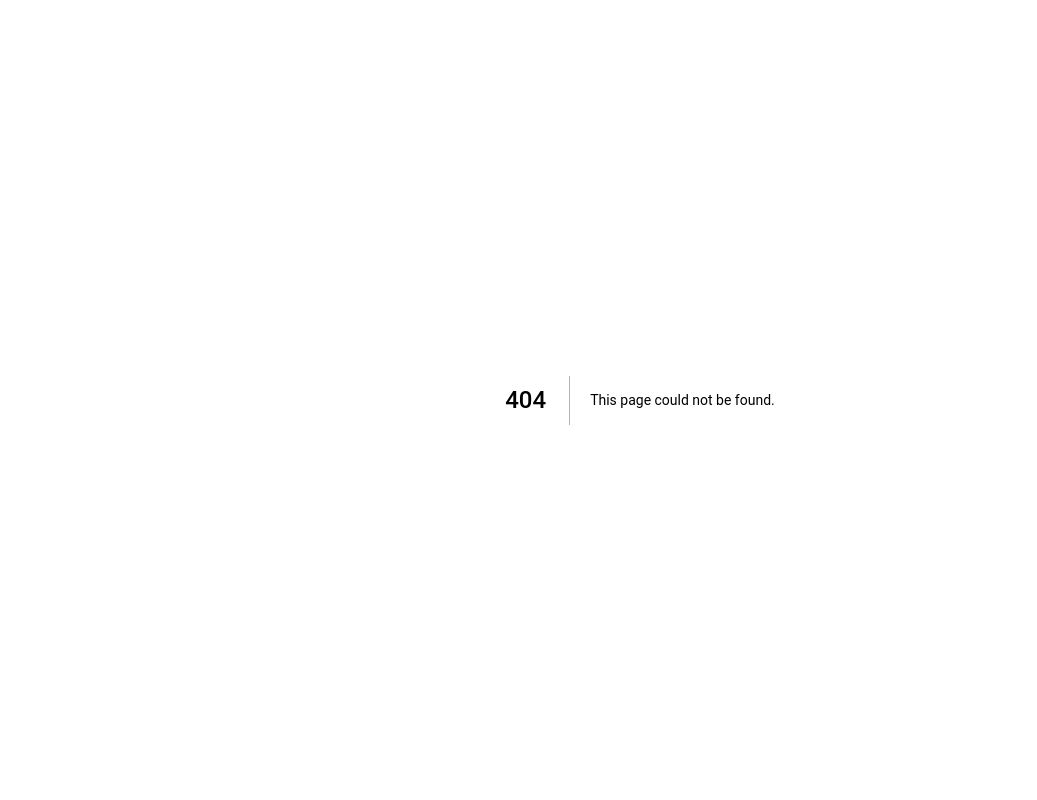
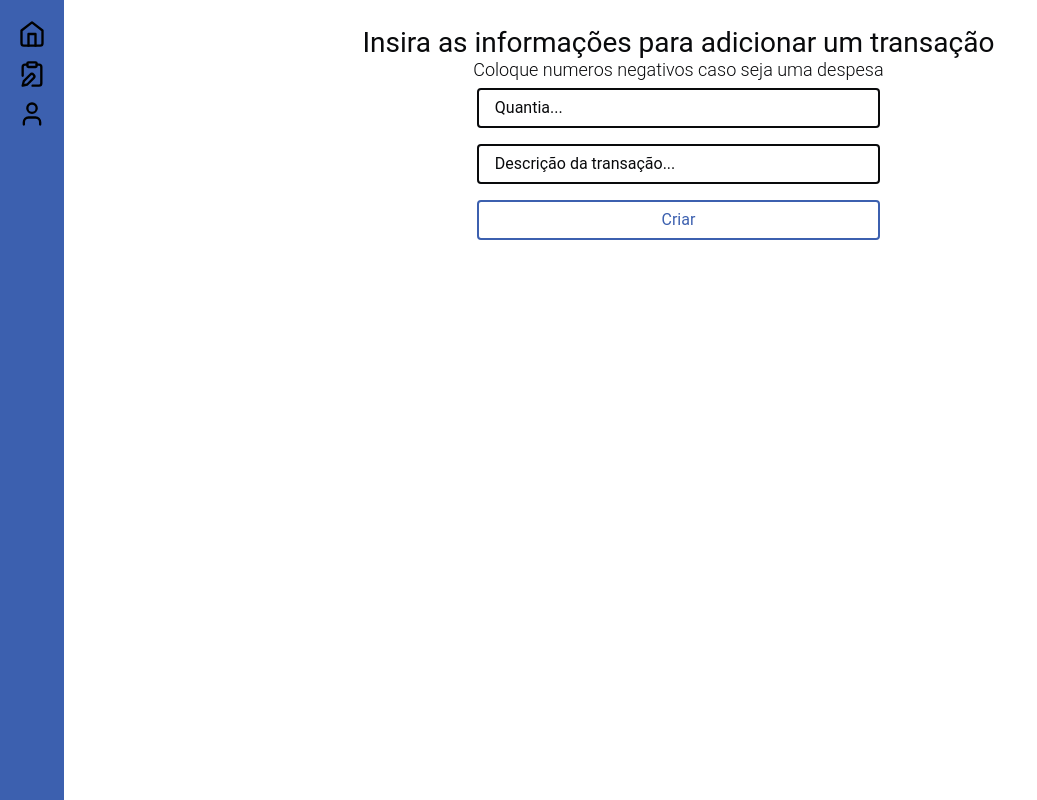
Before and after one commit to GabrielVDantas/Mind_Frontend, a Next.js app: page /newTransaction in a window 1280 px wide. Before the commit this address had no page. Shown: the whole page, without its empty margins (0-1037 px from the left). Built offline with nearby package versions, Linux system fonts and the light colour scheme.

Commit message:
Add CSS Feed Nova Transação

```diff
--- a/package.json
+++ b/package.json
@@ -16,7 +16,8 @@
     "axios": "^1.7.2",
     "next": "^14.2.3",
     "react": "^18.3.1",
-    "react-dom": "^18.3.1"
+    "react-dom": "^18.3.1",
+    "react-icons": "^5.2.1"
   },
   "devDependencies": {
     "@types/node": "^20.14.11",
--- /dev/null
+++ b/pages/newTransaction.tsx
@@ -0,0 +1,45 @@
+import Inside from "../src/components/Container/Inside";
+import Form from "../src/components/Form/Form";
+import InputData from "../src/interfaces/Input";
+
+
+const NewProjectForm = () => {
+  const inputs: InputData[] = [
+    {
+      name: "amount",
+      type: "number",
+      placeholder: "Quantia...",
+      required: true,
+    },
+    {
+      name: "description",
+      type: "text",
+      placeholder: "Descrição da transação...",
+      required: true,
+    },
+  ];
+
+  const submitNewProject = async (data: Record<string, unknown>) => {
+    try {
+      console.log("Submetido!");
+    } catch (error) {
+      console.error(error);
+    }
+  };
+
+  return (
+    <Form
+      h3Content="Insira as informações para adicionar um transação"
+      pContent="Coloque numeros negativos caso seja uma despesa"
+      inputs={inputs}
+      buttonContent="Criar"
+      submitForm={submitNewProject}
+    />
+  );
+};
+
+const NewProject = () => {
+  return <Inside content={<NewProjectForm />} />;
+};
+
+export default NewProject;
--- a/src/components/Button/Button.module.css
+++ b/src/components/Button/Button.module.css
@@ -1,7 +1,3 @@
-.basic {
-  transition: var(--transition);
-}
-
 .basic {
   text-decoration: none;
   background-color: transparent;
@@ -13,6 +9,8 @@
   align-items: center;
   text-align: center;
   justify-content: center;
+  cursor: pointer;
+  transition: var(--transition);
 }
 
 .openModal, .closeModal {
--- a/src/components/Nav/Nav.tsx
+++ b/src/components/Nav/Nav.tsx
@@ -17,7 +17,7 @@ const Nav = () => {
         <ul>
           <Anchor
             content={<LuClipboardEdit className={styles.iconStyle} />}
-            to="/new"
+            to="/newTransaction"
           />
         </ul>
         <ul>
--- a/src/interfaces/User.ts
+++ b/src/interfaces/User.ts
@@ -1,14 +1,15 @@
-import Project from "./Project";
+import Transaction from "./Transaction";
 
 interface UserData {
   id: number;
   username: string;
   email: string;
+  avatar: string;
 }
 
 interface UserProfile {
   userData: UserData;
-  userProjects: Project[];
+  userProjects: Transaction[];
 }
 
 export default UserProfile;
```
Also changed, not shown: pages/feed.tsx (added, +33 -0 lines), src/components/Card/Card.tsx (+6 -8 lines), src/interfaces/Project.ts (deleted, +0 -9 lines), src/interfaces/Transaction.ts (added, +7 -0 lines), src/styles/login.module.css (deleted), 1 other file (tests, documents, lock files or other folders).
